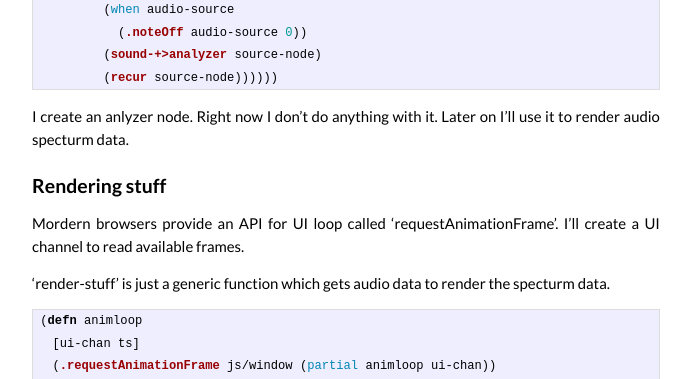
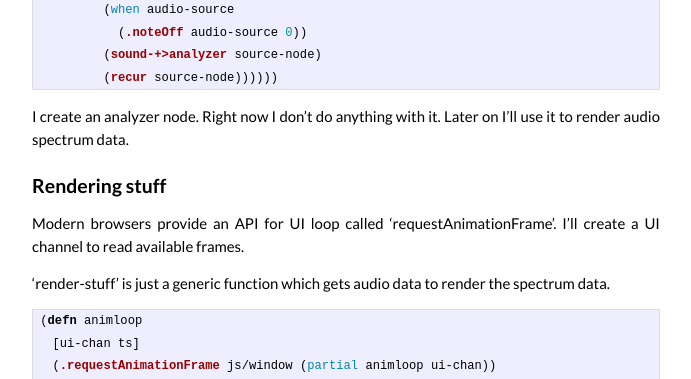
Before and after one commit to kapilreddy/kapilreddy.github.io, a Jekyll site: the page built from _posts/2013-08-13-core_async_webgl_korova_drop.markdown, in a window 1280 px wide and 900 px high, scrolled down 5628 px. Shown: the part 153-532 px from the top of the window, without its empty margins (294-985 px from the left). Built offline with Jekyll 4.4.1, drawn with Linux system fonts in a browser that asks for light colours; Markdown is read by kramdown in place of the engine named in the settings.

Commit message:
Some typo fixes.

````diff
--- a/_posts/2013-08-13-core_async_webgl_korova_drop.markdown
+++ b/_posts/2013-08-13-core_async_webgl_korova_drop.markdown
@@ -296,15 +296,15 @@ use to vizualize audio.
          (sound-+>analyzer source-node)
          (recur source-node))))))
 ```
-I create an anlyzer node. Right now I don't do anything with it. Later
-on I'll use it to render audio specturm data.
+I create an analyzer node. Right now I don't do anything with it. Later
+on I'll use it to render audio spectrum data.
 
 ## Rendering stuff
-Mordern browsers provide an API for UI loop called 'requestAnimationFrame'.
+Modern browsers provide an API for UI loop called 'requestAnimationFrame'.
 I'll create a UI channel to read available frames.
 
 'render-stuff' is just a generic function which gets audio data to
-render the specturm data.
+render the spectrum data.
 
 {% highlight clojure %}
 (defn animloop
````
Also changed, not shown: other parts of _posts/2013-08-13-core_async_webgl_korova_drop.markdown (+1 -1 lines).
